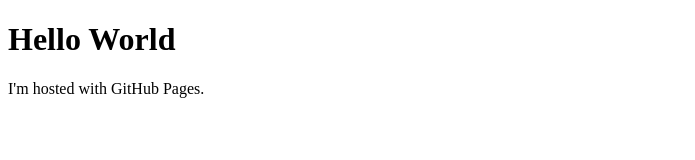
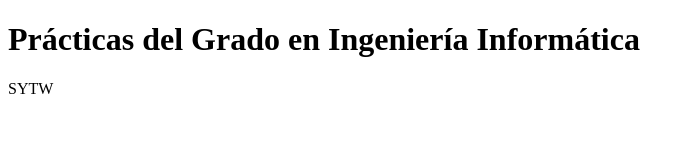
Before and after one commit to alu0100777154/alu0100777154.github.io, a plain HTML site: page index.html in a window 1280 px wide. Shown: the whole page, without its empty margins (0-695 px from the left). Drawn offline with Linux system fonts and the light colour scheme.

Commit message:
Añadida la practica

```diff
--- a/index.html
+++ b/index.html
@@ -1,7 +1,8 @@
 <!DOCTYPE html>
 <html>
 <body>
-<h1>Hello World</h1>
-<p>I'm hosted with GitHub Pages.</p>
+<h1>Prácticas del Grado en Ingeniería Informática</h1>
+<p>SYTW</p>
+<a href="https://github.com/alu0100777154/SYTW/tree/master/public_html"></<>
 </body>
 </html>
```
